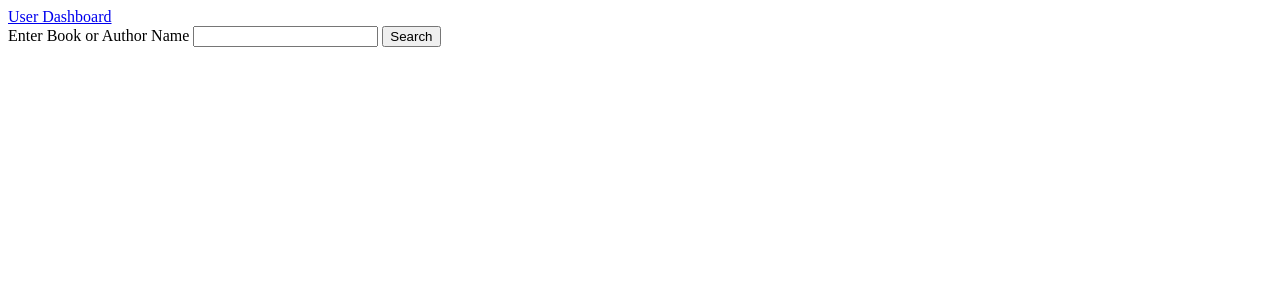
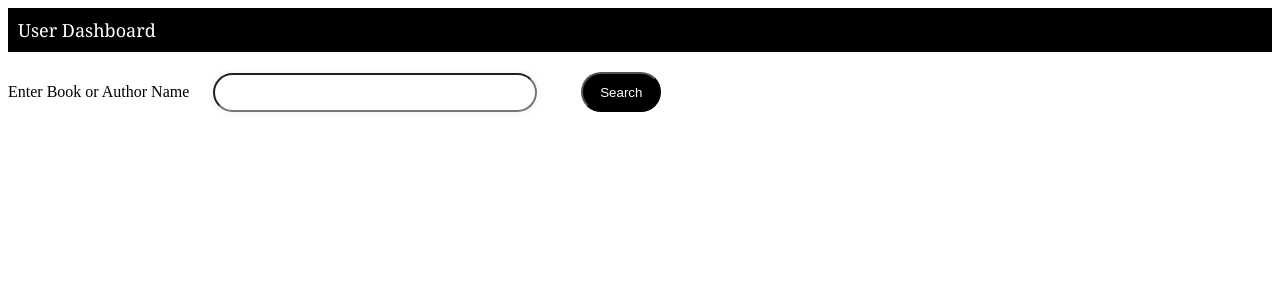
Before and after one commit to ajdeshraj/library-management, a PHP site: page /search_book.php in a window 1280 px wide. Shown: the top 300 px of the page. Run offline with PHP 8.4, Linux system fonts and the light colour scheme.

Commit message:
Adding stylesheet to pages with tables

```diff
--- a/search_book.php
+++ b/search_book.php
@@ -5,13 +5,19 @@
 <html>
     <head>
         <title>Search Books</title>
+        <meta charset="UTF-8">
+        <meta http-equiv="X-UA-Compatible" content="IE=edge">
+        <meta name="viewport" content="width=device-width, initial-scale=1.0">
+        <link rel="stylesheet" href="table_pages_css.css">
     </head>
     <body>
-        <a href = "user_dashboard.php">User Dashboard</a>
+        <ul>
+            <li><a href = "user_dashboard.php">User Dashboard</a></li>
+        </ul>
         <form action="search_book.php" method="post">
             <label for="search_term" id="search_label">Enter Book or Author Name</label>
-            <input type="text" id="search_term" name="search_term">
-            <input type="submit" id="submit" name="submit" value="Search">
+            <input type="text" id="search_term" name="search_term" class="text_form">
+            <input type="submit" id="submit" name="submit" value="Search" class="button">
         </form>
         <?php
             if(isset($_POST['submit']))
@@ -42,7 +48,14 @@
                 if ($result->num_rows > 0)
                 {
                     echo "<table border='1'>
-                    <tr><th>Book Title</th><th>Author</th><th>Rating</th></tr>";
+                        <thead>
+                        <tr>
+                        <th>Book Title</th>
+                        <th>Author</th>
+                        <th>Rating</th>
+                        </tr>
+                        </thead>
+                        <tbody>";
                     while ($row = $result->fetch_assoc())
                     {
                         echo "<tr>";
@@ -51,7 +64,8 @@
                         echo "<td>".$row["avg_rating"]."</td>";
                         echo "</tr>";
                     }
-                    echo "</table>";
+                    echo "</tbody>
+                        </table>";
                 }
                 else
                 {
--- /dev/null
+++ b/table_pages_css.css
@@ -0,0 +1,122 @@
+table
+{
+    border-collapse: collapse;
+    padding: 10px;
+    margin: 60px;
+    height: 400px;
+    overflow: scroll;
+    font-family: Georgia, 'Times New Roman', Times, serif;
+    font-size: large;
+}
+
+thead
+{
+    background-color: #5a01a7;
+    color: white;
+}
+
+th
+{
+    position: sticky;
+    top: 0;
+}
+
+tbody
+{
+    background-color: white;
+    color: #5a01a7;
+}
+
+td, th
+{
+    padding: 10px;
+    text-align: center;
+}
+
+td:hover
+{
+    background-color: #5a01a7;
+    color: white;
+    transform: scale(1.1);
+    transition: 0.2s;
+}
+
+.text_form
+{
+    padding: 10px;
+    margin: 20px;
+    width: 300px;
+    box-shadow: 0 0 0 4px rgba(0,0,0,0.02);
+    border-radius: 25px;
+}
+
+.text_form:focus
+{
+    outline-color: transparent;
+    outline-style:solid;
+    box-shadow: 0 0 0 4px #5a01a7;
+    transition: 0.5s;
+}
+
+.text_form:hover
+{
+    outline-color: transparent;
+    outline-style:solid;
+    box-shadow: 0 0 0 4px #5a01a7;
+    transition: 0.5s;
+}
+
+.button
+{
+    padding: 10px;
+    margin: 20px;
+    min-height: 40px;
+    min-width: 80px;
+    border-radius: 25px;
+    background-color: black;
+    color: white;
+}
+
+.button:hover
+{
+    outline-color: transparent;
+    outline-style:solid;
+    box-shadow: 0 0 0 4px #5a01a7;
+    transition: 0.5s;
+    cursor: pointer;
+    transform: scale(1.25);
+}
+
+a
+{
+    font-family: Georgia, 'Times New Roman', Times, serif;
+    font-size: large;
+}
+
+ul
+{
+    list-style-type: none;
+    margin: 0;
+    padding: 0;
+    overflow: hidden;
+    background-color: black;
+}
+
+li
+{
+    float: left;
+}
+
+li a
+{
+    display: block;
+    text-align: center;
+    padding: 10px;
+    text-decoration: none;
+    color: white;
+}
+
+li a:hover
+{
+    background-color: #5a01a7;
+}
```
Also changed, not shown: add_book.php (+6 -4 lines), borrow_book.php (+22 -6 lines), delete_book.php (+14 -7 lines), lib_dues_collect.php (+13 -6 lines), recommendation_page.php (+17 -8 lines).
